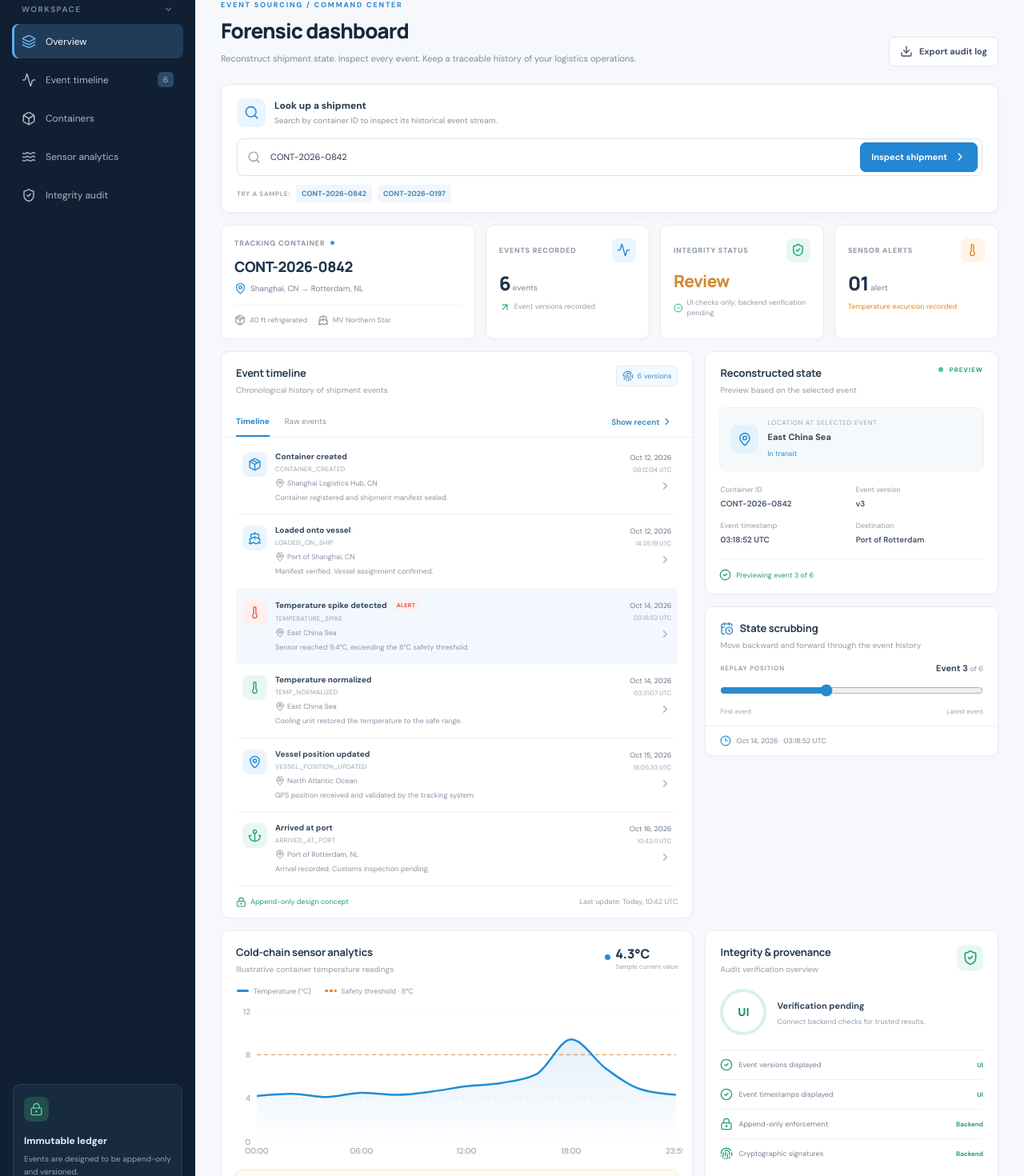
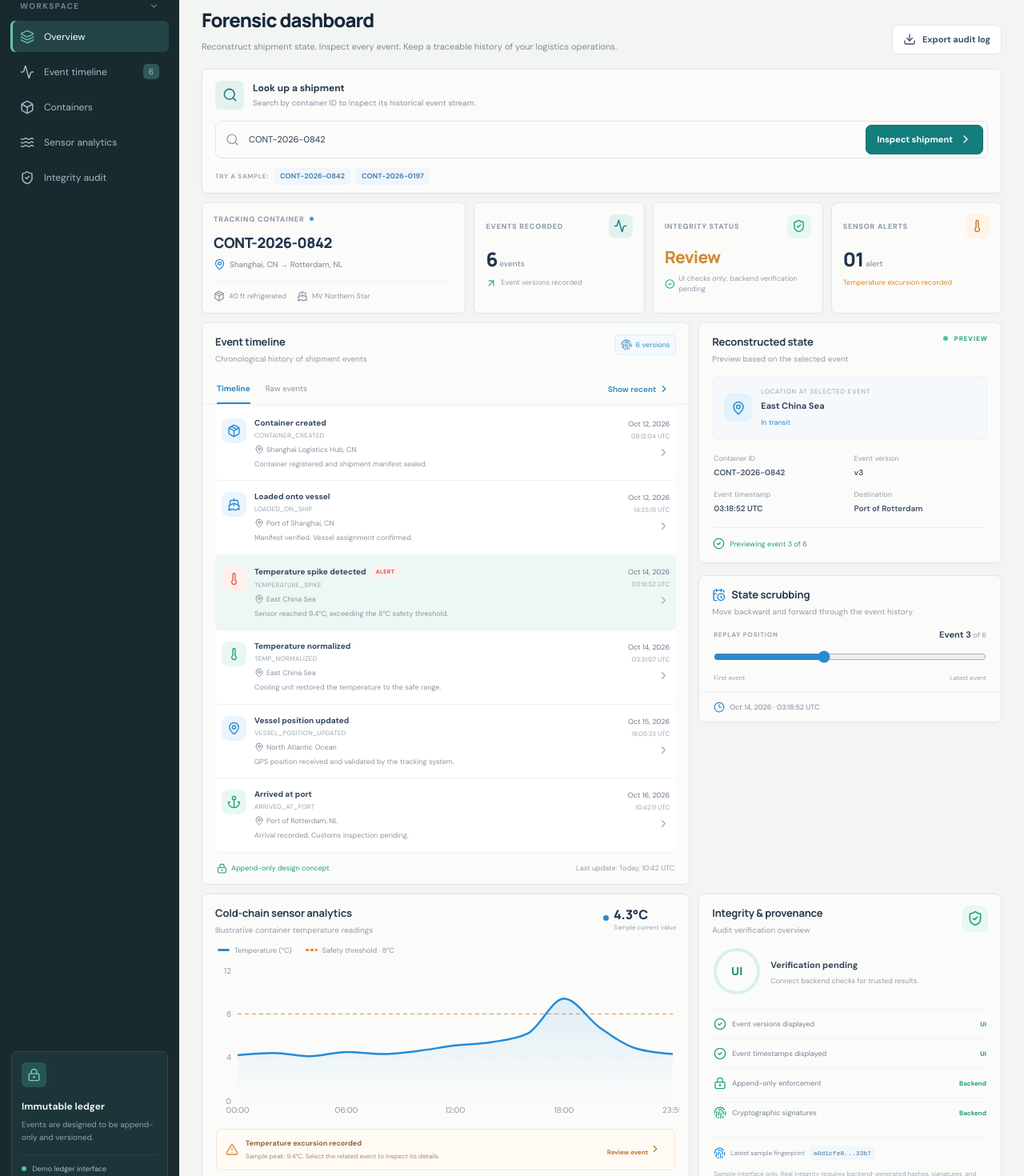
Before and after one commit to tejasvi-gautam/audit-trail, a React (Vite) app in the folder frontend/: page / in a window 1280 px wide. Shown: the part 96-1566 px from the top of the page at 80% size. Built offline with nearby package versions, Linux system fonts and the light colour scheme.

Commit message:
Refine dashboard styling and visual hierarchy

```diff
--- a/frontend/src/App.css
+++ b/frontend/src/App.css
@@ -3,15 +3,18 @@
 
 :root {
   font-family: 'DM Sans', sans-serif;
-  color: #1b2738;
-  background: #f5f7fa;
+  color: #25333a;
+  background: #f3f5f3;
   font-synthesis: none;
   text-rendering: optimizeLegibility;
   -webkit-font-smoothing: antialiased;
-  --navy: #13243a;
-  --muted: #8490a0;
-  --line: #e9edf2;
-  --blue: #2588d8;
+  --navy: #182a2e;
+  --muted: #7a8989;
+  --line: #dfe7e3;
+  --blue: #147d7e;
+  --teal-soft: #e4f2ef;
+  --paper: #fbfcfa;
+  --amber: #c47c2d;
 }
 
 * {
@@ -41,18 +44,18 @@ a {
 .app-shell {
   min-height: 100vh;
   display: flex;
-  background: #f6f8fb;
+  background: #f3f5f3;
 }
 
 /* Sidebar */
 
 .sidebar {
-  width: 244px;
-  flex: 0 0 244px;
+  width: 224px;
+  flex: 0 0 224px;
   min-height: 100vh;
-  background: #111f32;
+  background: #182a2e;
   color: #c1ccda;
-  padding: 26px 15px 16px;
+  padding: 22px 13px 14px;
   display: flex;
   flex-direction: column;
 }
@@ -70,8 +73,8 @@ a {
   place-items: center;
   width: 39px;
   height: 39px;
-  border-radius: 12px;
-  background: #2486d2;
+  border-radius: 8px;
+  background: #147d7e;
   color: white;
 }
 
@@ -82,7 +85,7 @@ a {
 }
 
 .brand strong span {
-  color: #5fb5f0;
+  color: #68c1b3;
 }
 
 .brand small {
@@ -111,37 +114,37 @@ a {
 }
 
 .nav-item {
-  min-height: 43px;
+  min-height: 39px;
   display: flex;
   align-items: center;
   gap: 12px;
   padding: 0 12px;
   color: #a9b7c8;
-  border-radius: 8px;
+  border-radius: 6px;
   font-size: 12px;
   transition: 0.15s;
 }
 
 .nav-item:hover {
-  background: #1b3048;
+  background: #243d40;
   color: white;
 }
 
 .nav-item.active {
   color: white;
-  background: #213c58;
-  box-shadow: inset 3px 0 #55b1f1;
+  background: #244447;
+  box-shadow: inset 3px 0 #68c1b3;
 }
 
 .nav-item.active svg {
-  color: #69baf3;
+  color: #68c1b3;
 }
 
 .nav-count {
   margin-left: auto;
   padding: 3px 7px;
   border-radius: 5px;
-  background: #2c4a68;
+  background: #31575a;
   font-size: 10px;
 }
 
@@ -150,11 +153,11 @@ a {
 }
 
 .secure-card {
-  border: 1px solid #2a3c52;
-  background: #172a40;
-  border-radius: 10px;
-  padding: 15px 13px;
-  margin: 0 1px 20px;
+  border: 1px solid #2c484a;
+  background: #1d3538;
+  border-radius: 7px;
+  padding: 13px 12px;
+  margin: 0 1px 16px;
 }
 
 .secure-icon {
@@ -162,9 +165,9 @@ a {
   height: 31px;
   display: grid;
   place-items: center;
-  background: #244c4a;
-  color: #5bd0a2;
-  border-radius: 8px;
+  background: #285553;
+  color: #74d0bd;
+  border-radius: 6px;
   margin-bottom: 12px;
 }
 
@@ -242,13 +245,13 @@ a {
 .main-content {
   min-width: 0;
   flex: 1;
-  padding: 0 32px;
+  padding: 0 28px;
   max-width: 1800px;
   margin: 0 auto;
 }
 
 .topbar {
-  min-height: 67px;
+  min-height: 61px;
   display: flex;
   justify-content: space-between;
   align-items: center;
@@ -301,7 +304,7 @@ a {
   align-items: flex-end;
   justify-content: space-between;
   gap: 20px;
-  padding: 29px 0 22px;
+  padding: 23px 0 18px;
 }
 
 .eyebrow {
@@ -313,7 +316,7 @@ a {
 }
 
 h1 {
-  font: 800 26px Manrope, sans-serif;
+  font: 800 24px Manrope, sans-serif;
   letter-spacing: -0.9px;
   color: #17283d;
   margin: 0;
@@ -341,13 +344,13 @@ h1 {
 }
 
 .button-primary {
-  border: 1px solid #217fc5;
-  background: #2387d3;
+  border: 1px solid #126f70;
+  background: #147d7e;
   color: white;
 }
 
 .button-primary:hover {
-  background: #1675bd;
+  background: #0f696a;
 }
 
 .button-secondary {
@@ -364,10 +367,10 @@ h1 {
 /* Shipment search */
 
 .search-panel {
-  border: 1px solid #e5ebf1;
-  background: white;
-  border-radius: 11px;
-  padding: 17px 19px 12px;
+  border: 1px solid #dfe7e3;
+  background: var(--paper);
+  border-radius: 7px;
+  padding: 14px 16px 10px;
   box-shadow: 0 3px 10px #1d355508;
 }
 
@@ -383,9 +386,9 @@ h1 {
   place-items: center;
   width: 36px;
   height: 36px;
-  border-radius: 9px;
-  background: #eaf5fd;
-  color: #2488d4;
+  border-radius: 6px;
+  background: var(--teal-soft);
+  color: #147d7e;
 }
 
 .search-intro strong {
@@ -466,21 +469,21 @@ h1 {
 .summary-grid {
   display: grid;
   grid-template-columns: 1.55fr 1fr 1fr 1fr;
-  gap: 13px;
-  margin-top: 15px;
+  gap: 10px;
+  margin-top: 11px;
 }
 
 .summary-card,
 .panel {
-  background: white;
-  border: 1px solid #e7ecf2;
-  border-radius: 10px;
+  background: var(--paper);
+  border: 1px solid #dfe7e3;
+  border-radius: 7px;
   box-shadow: 0 2px 8px #1d355505;
 }
 
 .summary-card {
   min-width: 0;
-  padding: 16px;
+  padding: 14px;
 }
 
 .card-label {
@@ -554,8 +557,8 @@ h1 {
 }
 
 .metric-icon.blue {
-  color: #2a8bd4;
-  background: #eaf5fd;
+  color: #147d7e;
+  background: var(--teal-soft);
 }
 
 .metric-icon.green {
@@ -564,7 +567,7 @@ h1 {
 }
 
 .metric-icon.orange {
-  color: #dc8a32;
+  color: var(--amber);
   background: #fff4e7;
 }
 
@@ -609,8 +612,8 @@ h1 {
 .content-grid {
   display: grid;
   grid-template-columns: minmax(0, 1.45fr) minmax(290px, 0.9fr);
-  gap: 15px;
-  margin-top: 15px;
+  gap: 11px;
+  margin-top: 11px;
   align-items: stretch;
 }
 
@@ -625,7 +628,7 @@ h1 {
 }
 
 .panel-header {
-  padding: 17px 18px 13px;
+  padding: 14px 16px 11px;
   display: flex;
   align-items: flex-start;
   justify-content: space-between;
@@ -701,7 +704,7 @@ h1 {
 }
 
 .timeline-list {
-  padding: 4px 18px 0;
+  padding: 3px 16px 0;
 }
 
 .event-row {
@@ -723,7 +726,7 @@ h1 {
 }
 
 .event-row.selected-event {
-  background: #f2f8fd;
+  background: #edf7f4;
 }
 
 .event-icon {
@@ -1022,8 +1025,8 @@ h1 {
 .bottom-grid {
   display: grid;
   grid-template-columns: minmax(0, 1.45fr) minmax(290px, 0.9fr);
-  gap: 15px;
-  margin-top: 15px;
+  gap: 11px;
+  margin-top: 11px;
 }
 
 .sensor-reading {
```
